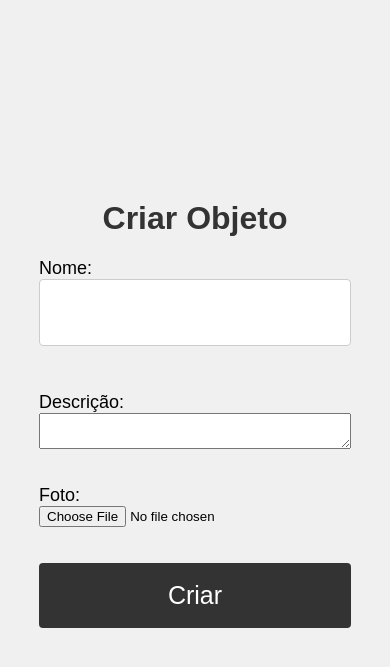
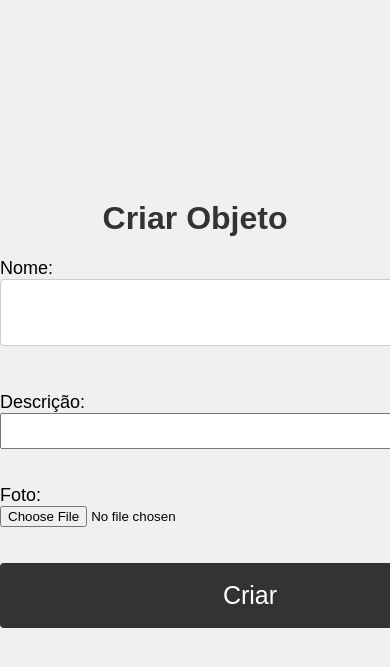
Before and after one commit to AlessandrodeAlmeida2/django-hello-world, a Django app: page / in a window 390 px wide; the page is wider, and only the part inside the window is pictured. Shown: the top 667 px of that part. Run offline with Django 4.2, Linux system fonts and the light colour scheme.

Commit message:
Update style.css

```diff
--- a/static/myapp/style.css
+++ b/static/myapp/style.css
@@ -50,7 +50,7 @@ input[type="submit"] {
     }
 
     form {
-        width: 80%;
+        width: 500px;
     }
 
     label {
```
